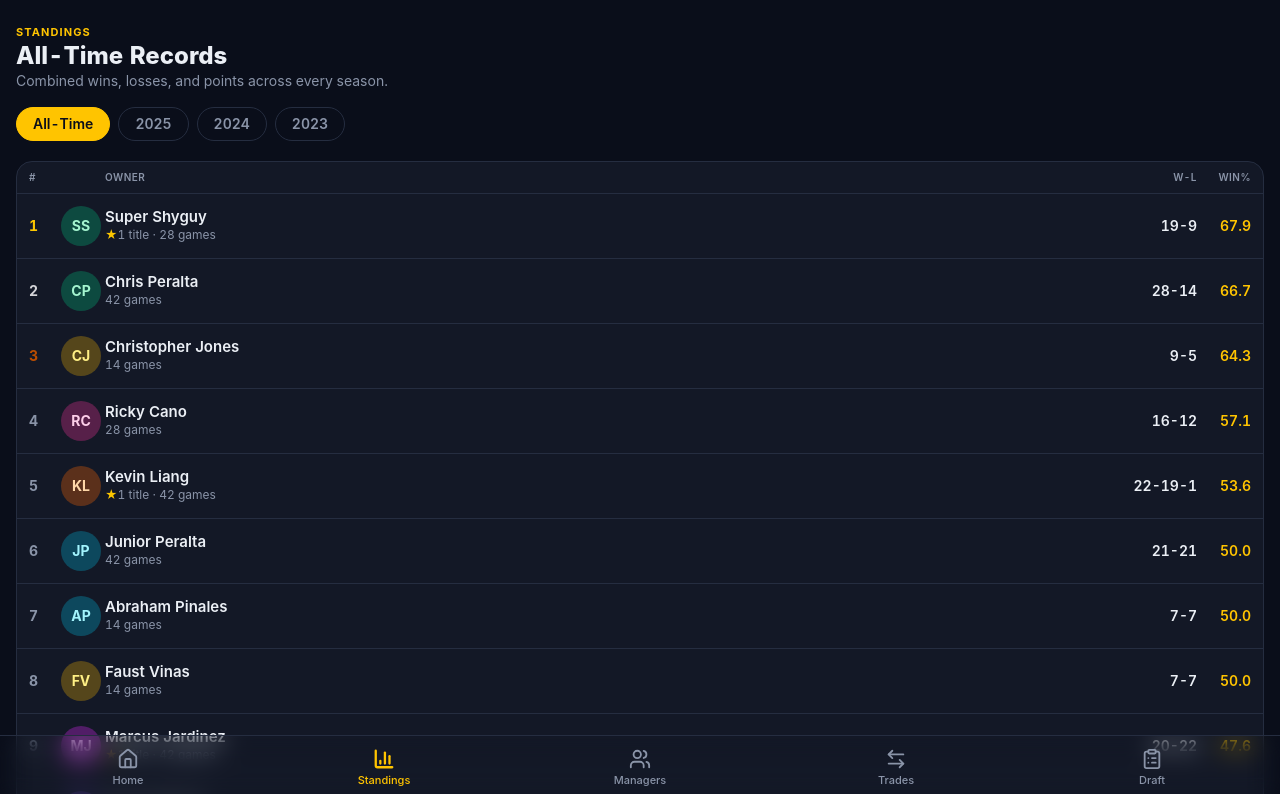
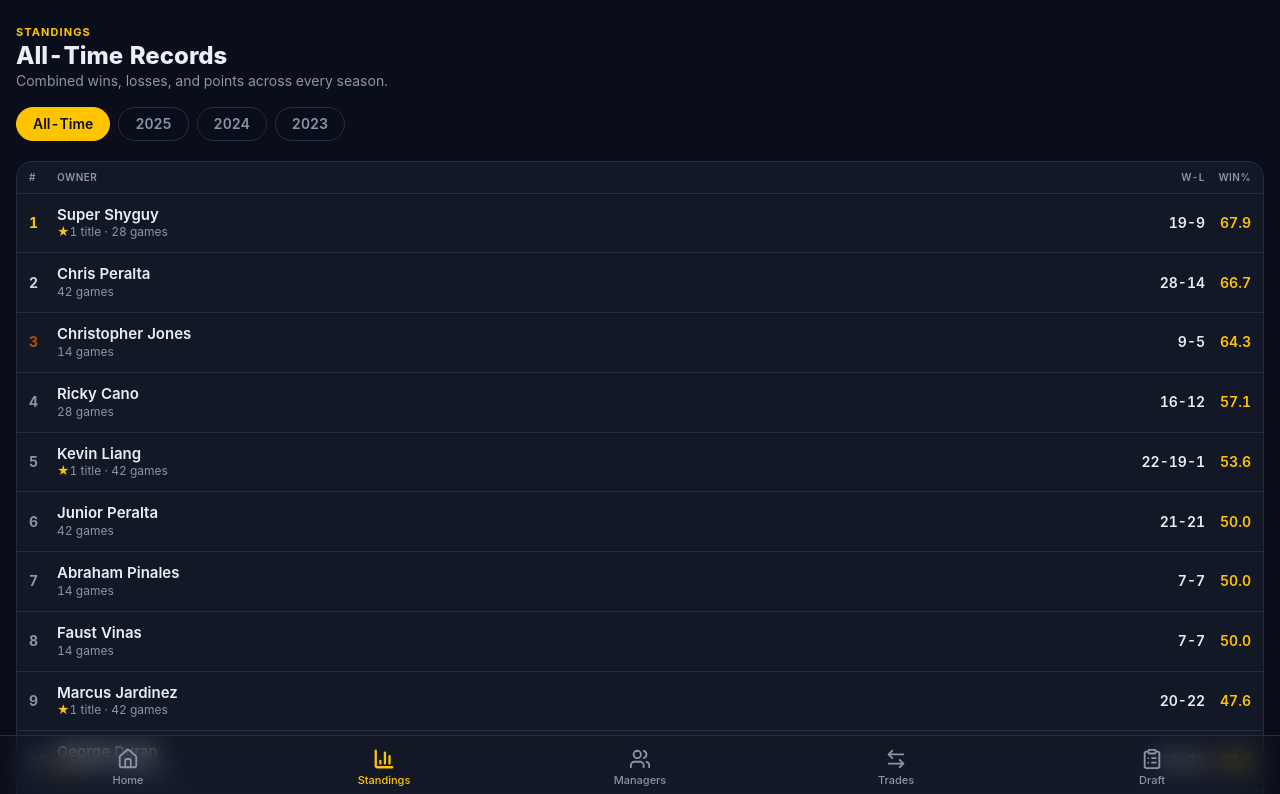
Before and after one commit to Mjardinez3ds/theleague, a Next.js app: page /standings in a window 1280 px wide. Shown: the top 794 px of the page. Built offline with nearby package versions, Linux system fonts and the light colour scheme.

Commit message:
Revert "Add manager avatars and team logos for visual polish"
This reverts commit 3b7e49d66c1c56d20019b169d8338c493dec739e.

```diff
--- a/src/app/managers/[slug]/page.tsx
+++ b/src/app/managers/[slug]/page.tsx
@@ -7,7 +7,6 @@ import {
 } from "@/lib/data";
 import { SeasonCard } from "@/components/SeasonCard";
 import H2HTable from "@/components/H2HTable";
-import Avatar from "@/components/Avatar";
 
 export const dynamic = "force-static";
 
@@ -88,9 +87,7 @@ export default async function ManagerPage({
 
   return (
     <div className="px-4 pt-6 pb-4">
-      <header className="mb-5 flex items-start gap-4">
-        <Avatar name={career.owner} slug={slug} size="xl" />
-        <div className="min-w-0 flex-1">
+      <header className="mb-5">
         <p className="text-[11px] font-bold tracking-widest text-accent">
           MANAGER
         </p>
@@ -106,7 +103,6 @@ export default async function ManagerPage({
             🥇 {allTitleYears.join(", ")} Champion
           </p>
         )}
-        </div>
       </header>
 
       {/* Career hero card */}
--- a/src/app/managers/page.tsx
+++ b/src/app/managers/page.tsx
@@ -1,6 +1,5 @@
 import Link from "next/link";
 import { getCareers } from "@/lib/data";
-import Avatar from "@/components/Avatar";
 
 export const dynamic = "force-static";
 
@@ -28,10 +27,9 @@ export default async function ManagersPage() {
                 href={`/managers/${o.slug}`}
                 className="flex items-center gap-3 rounded-xl border border-app bg-elev px-3 py-3 active:bg-elev-2"
               >
-                <span className="w-6 text-center text-sm font-bold text-accent tabular-nums">
+                <span className="w-7 text-center text-sm font-bold text-accent tabular-nums">
                   {i + 1}
                 </span>
-                <Avatar name={o.owner} slug={o.slug} size="md" />
                 <div className="flex-1 min-w-0">
                   <div className="truncate text-[15px] font-semibold">
                     {o.owner}
--- a/src/app/page.tsx
+++ b/src/app/page.tsx
@@ -1,7 +1,6 @@
 import Link from "next/link";
 import { getUpcomingSeason, getCareers, getLegacyChampions, type Career } from "@/lib/data";
 import DraftCountdown from "@/components/DraftCountdown";
-import Avatar from "@/components/Avatar";
 
 export const dynamic = "force-static";
 
@@ -46,10 +45,9 @@ export default async function HomePage() {
 
             const inner = (
               <>
-                <span className="w-6 text-right text-xs font-bold text-muted tabular-nums shrink-0">
+                <span className="w-7 text-right text-xs font-bold text-muted tabular-nums shrink-0">
                   {i + 1}
                 </span>
-                <Avatar name={fullName} slug={m.slug ?? fullName} size="md" />
                 <span className="flex-1 min-w-0">
                   <span className="text-[15px] font-semibold">{fullName}</span>
                   {titleYears.length > 0 && (
--- a/src/components/Avatar.tsx
+++ /dev/null
@@ -1,73 +0,0 @@
-/**
- * Manager avatar — deterministic colored circle with initials.
- *
- * Color is derived from the slug so every manager gets a stable, distinct
- * color that follows them across every page (standings, H2H, profile, etc).
- */
-
-// 12 distinct, dark-theme-friendly colors. Saturated enough to read on bg-elev,
-// muted enough not to fight the accent color.
-const PALETTE = [
-  ["bg-red-500/30",     "text-red-200"],
-  ["bg-orange-500/30",  "text-orange-200"],
-  ["bg-amber-500/30",   "text-amber-200"],
-  ["bg-yellow-500/30",  "text-yellow-200"],
-  ["bg-lime-500/30",    "text-lime-200"],
-  ["bg-emerald-500/30", "text-emerald-200"],
-  ["bg-teal-500/30",    "text-teal-200"],
-  ["bg-cyan-500/30",    "text-cyan-200"],
-  ["bg-sky-500/30",     "text-sky-200"],
-  ["bg-indigo-500/30",  "text-indigo-200"],
-  ["bg-violet-500/30",  "text-violet-200"],
-  ["bg-fuchsia-500/30", "text-fuchsia-200"],
-  ["bg-pink-500/30",    "text-pink-200"],
-  ["bg-rose-500/30",    "text-rose-200"],
-];
-
-function hashSlug(slug: string): number {
-  let h = 0;
-  for (let i = 0; i < slug.length; i++) {
-    h = (h << 5) - h + slug.charCodeAt(i);
-    h |= 0;
-  }
-  return Math.abs(h);
-}
-
-function initials(name: string): string {
-  const parts = name.trim().split(/\s+/).filter(Boolean);
-  if (parts.length === 0) return "?";
-  if (parts.length === 1) return parts[0].slice(0, 2).toUpperCase();
-  return (parts[0][0] + parts[parts.length - 1][0]).toUpperCase();
-}
-
-export type AvatarSize = "xs" | "sm" | "md" | "lg" | "xl";
-
-const SIZE_CLASSES: Record<AvatarSize, string> = {
-  xs: "w-6 h-6 text-[10px]",
-  sm: "w-8 h-8 text-xs",
-  md: "w-10 h-10 text-sm",
-  lg: "w-14 h-14 text-base",
-  xl: "w-20 h-20 text-2xl",
-};
-
-export default function Avatar({
-  name,
-  slug,
-  size = "sm",
-  className = "",
-}: {
-  name: string;
-  slug: string;
-  size?: AvatarSize;
-  className?: string;
-}) {
-  const [bg, fg] = PALETTE[hashSlug(slug) % PALETTE.length];
-  return (
-    <span
-      className={`shrink-0 inline-flex items-center justify-center rounded-full font-bold ${bg} ${fg} ${SIZE_CLASSES[size]} ${className}`}
-      aria-hidden="true"
-    >
-      {initials(name)}
-    </span>
-  );
-}
--- a/src/components/H2HTable.tsx
+++ b/src/components/H2HTable.tsx
@@ -3,7 +3,6 @@
 import Link from "next/link";
 import { useState } from "react";
 import type { H2HRecord } from "@/lib/data";
-import Avatar from "@/components/Avatar";
 
 export default function H2HTable({ records }: { records: H2HRecord[] }) {
   const [open, setOpen] = useState(false);
@@ -24,8 +23,7 @@ export default function H2HTable({ records }: { records: H2HRecord[] }) {
 
       {open && (
         <div className="rounded-2xl border border-app bg-elev overflow-hidden">
-          <div className="grid grid-cols-[36px_1fr_72px_44px] items-center gap-2 px-3 py-2 text-[10px] font-semibold tracking-wider text-muted uppercase border-b border-app">
-            <div></div>
+          <div className="grid grid-cols-[1fr_72px_44px] items-center px-3 py-2 text-[10px] font-semibold tracking-wider text-muted uppercase border-b border-app">
             <div>Opponent</div>
             <div className="text-center">Record</div>
             <div className="text-right">Win%</div>
@@ -41,9 +39,8 @@ export default function H2HTable({ records }: { records: H2HRecord[] }) {
               return (
                 <li
                   key={r.opponent_slug}
-                  className="grid grid-cols-[36px_1fr_72px_44px] items-center gap-2 px-3 py-3 border-b border-app last:border-0"
+                  className="grid grid-cols-[1fr_72px_44px] items-center px-3 py-3 border-b border-app last:border-0"
                 >
-                  <Avatar name={r.opponent} slug={r.opponent_slug} size="md" />
                   <Link
                     href={`/managers/${r.opponent_slug}`}
                     className="min-w-0 pr-2 active:opacity-70"
--- a/src/components/StandingsView.tsx
+++ b/src/components/StandingsView.tsx
@@ -1,10 +1,8 @@
 "use client";
 
 import Link from "next/link";
-import Image from "next/image";
 import { useState } from "react";
 import type { Career, Standings } from "@/lib/data";
-import Avatar from "@/components/Avatar";
 
 type SelectedView = "all-time" | number;
 
@@ -92,9 +90,8 @@ function AllTimeTable({ careers }: { careers: Career[] }) {
   // careers is already sorted by win_pct desc in build_data.py
   return (
     <section className="rounded-2xl border border-app bg-elev overflow-hidden">
-      <div className="grid grid-cols-[24px_36px_1fr_64px_46px] items-center gap-2 px-3 py-2 text-[10px] font-semibold tracking-wider text-muted uppercase border-b border-app">
+      <div className="grid grid-cols-[28px_1fr_64px_46px] items-center px-3 py-2 text-[10px] font-semibold tracking-wider text-muted uppercase border-b border-app">
         <div>#</div>
-        <div></div>
         <div>Owner</div>
         <div className="text-right">W-L</div>
         <div className="text-right">Win%</div>
@@ -113,12 +110,11 @@ function AllTimeTable({ careers }: { careers: Career[] }) {
           return (
             <li
               key={o.slug}
-              className="grid grid-cols-[24px_36px_1fr_64px_46px] items-center gap-2 px-3 py-3 border-b border-app last:border-0 active:bg-elev-2"
+              className="grid grid-cols-[28px_1fr_64px_46px] items-center px-3 py-3 border-b border-app last:border-0 active:bg-elev-2"
             >
               <span className={`text-sm font-bold ${trophyColor}`}>
                 {rank}
               </span>
-              <Avatar name={o.owner} slug={o.slug} size="md" />
               <Link href={`/managers/${o.slug}`} className="min-w-0 pr-2">
                 <div className="truncate text-[15px] font-semibold leading-tight">
                   {o.owner}
@@ -161,9 +157,8 @@ function YearTable({ standings }: { standings: Standings | undefined }) {
 
   return (
     <section className="rounded-2xl border border-app bg-elev overflow-hidden">
-      <div className="grid grid-cols-[24px_36px_1fr_56px_56px_56px] items-center gap-2 px-3 py-2 text-[10px] font-semibold tracking-wider text-muted uppercase border-b border-app">
+      <div className="grid grid-cols-[28px_1fr_56px_64px_64px] items-center px-3 py-2 text-[10px] font-semibold tracking-wider text-muted uppercase border-b border-app">
         <div>#</div>
-        <div></div>
         <div>Team</div>
         <div className="text-right">W-L</div>
         <div className="text-right">PF</div>
@@ -183,23 +178,11 @@ function YearTable({ standings }: { standings: Standings | undefined }) {
           return (
             <li
               key={t.id}
-              className="grid grid-cols-[24px_36px_1fr_56px_56px_56px] items-center gap-2 px-3 py-3 border-b border-app last:border-0 active:bg-elev-2"
+              className="grid grid-cols-[28px_1fr_56px_64px_64px] items-center px-3 py-3 border-b border-app last:border-0 active:bg-elev-2"
             >
               <span className={`text-sm font-bold ${trophyColor}`}>
                 {finish}
               </span>
-              {t.logo_url ? (
-                <Image
-                  src={t.logo_url}
-                  alt=""
-                  width={36}
-                  height={36}
-                  unoptimized
-                  className="rounded-full bg-elev-2 object-cover w-9 h-9"
-                />
-              ) : (
-                <Avatar name={t.owner} slug={t.owner_slug} size="md" />
-              )}
               <Link
                 href={`/managers/${t.owner_slug}`}
                 className="min-w-0 pr-2"
```
Also changed, not shown: src/app/history/page.tsx (+1 -21 lines), src/app/managers/[slug]/[year]/page.tsx (+2 -5 lines). Lines whose indentation alone changed are shown as unchanged.
